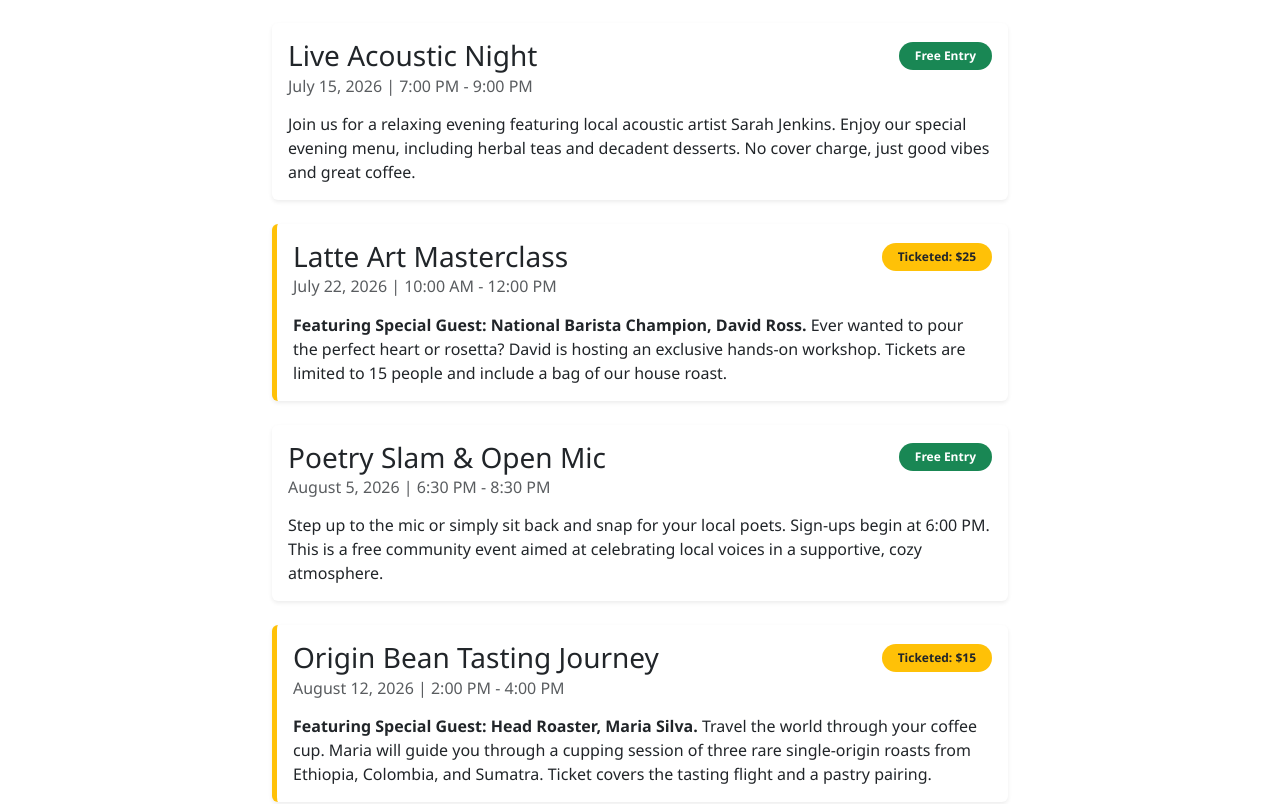
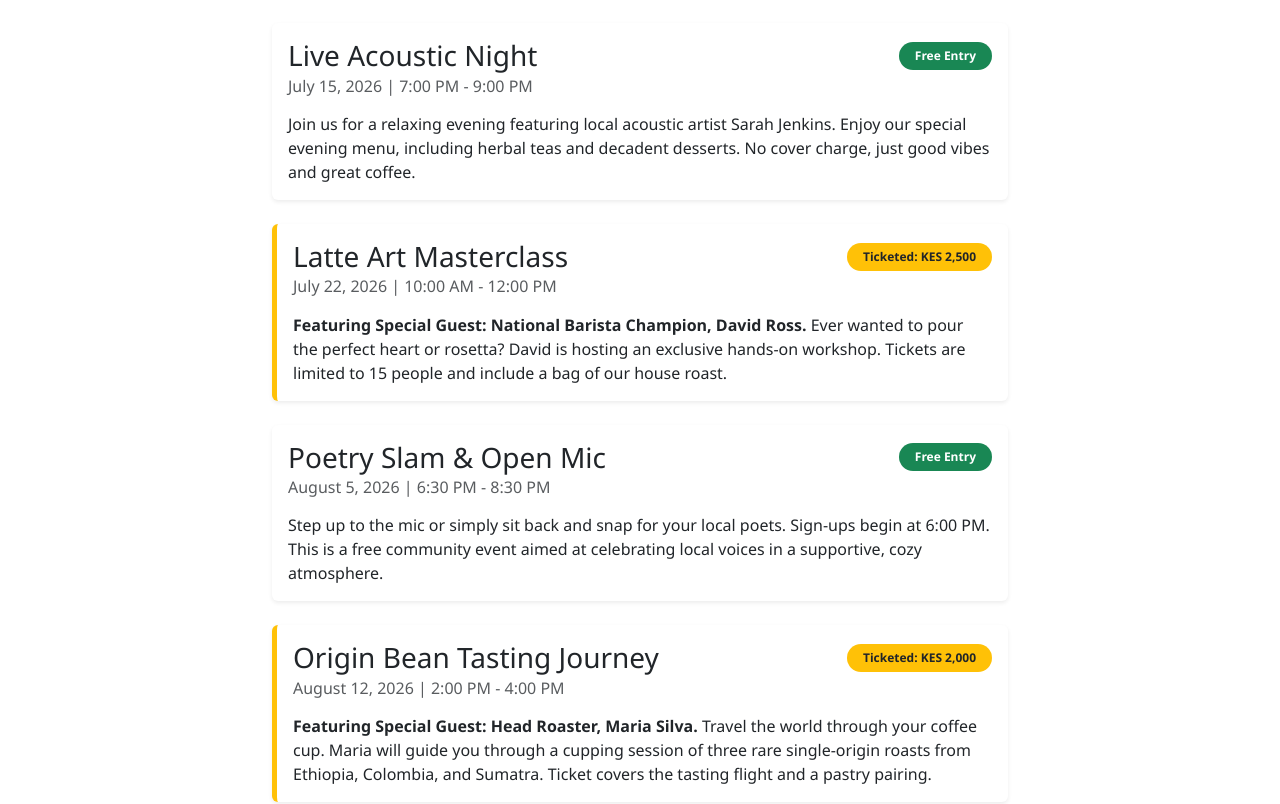
Before and after one commit to gathithi/WebDevProject, a plain HTML site: page events.html in a window 1280 px wide. Shown: the part 177-981 px from the top of the page. Drawn offline with nearby package versions, Linux system fonts and the light colour scheme.

Commit message:
Updated event prices

```diff
--- a/events.html
+++ b/events.html
@@ -52,7 +52,7 @@
                     <div class="card-body">
                         <div class="d-flex justify-content-between align-items-center mb-2">
                             <h3 class="card-title mb-0">Latte Art Masterclass</h3>
-                            <span class="badge bg-warning text-dark rounded-pill px-3 py-2">Ticketed: $25</span>
+                            <span class="badge bg-warning text-dark rounded-pill px-3 py-2">Ticketed: KES 2,500</span>
                         </div>
                         <h6 class="card-subtitle mb-3 text-muted">July 22, 2026 | 10:00 AM - 12:00 PM</h6>
                         <p class="card-text"><strong>Featuring Special Guest: National Barista Champion, David Ross.</strong> Ever wanted to pour the perfect heart or rosetta? David is hosting an exclusive hands-on workshop. Tickets are limited to 15 people and include a bag of our house roast.</p>
@@ -76,7 +76,7 @@
                     <div class="card-body">
                         <div class="d-flex justify-content-between align-items-center mb-2">
                             <h3 class="card-title mb-0">Origin Bean Tasting Journey</h3>
-                            <span class="badge bg-warning text-dark rounded-pill px-3 py-2">Ticketed: $15</span>
+                            <span class="badge bg-warning text-dark rounded-pill px-3 py-2">Ticketed: KES 2,000</span>
                         </div>
                         <h6 class="card-subtitle mb-3 text-muted">August 12, 2026 | 2:00 PM - 4:00 PM</h6>
                         <p class="card-text"><strong>Featuring Special Guest: Head Roaster, Maria Silva.</strong> Travel the world through your coffee cup. Maria will guide you through a cupping session of three rare single-origin roasts from Ethiopia, Colombia, and Sumatra. Ticket covers the tasting flight and a pastry pairing.</p>
```
